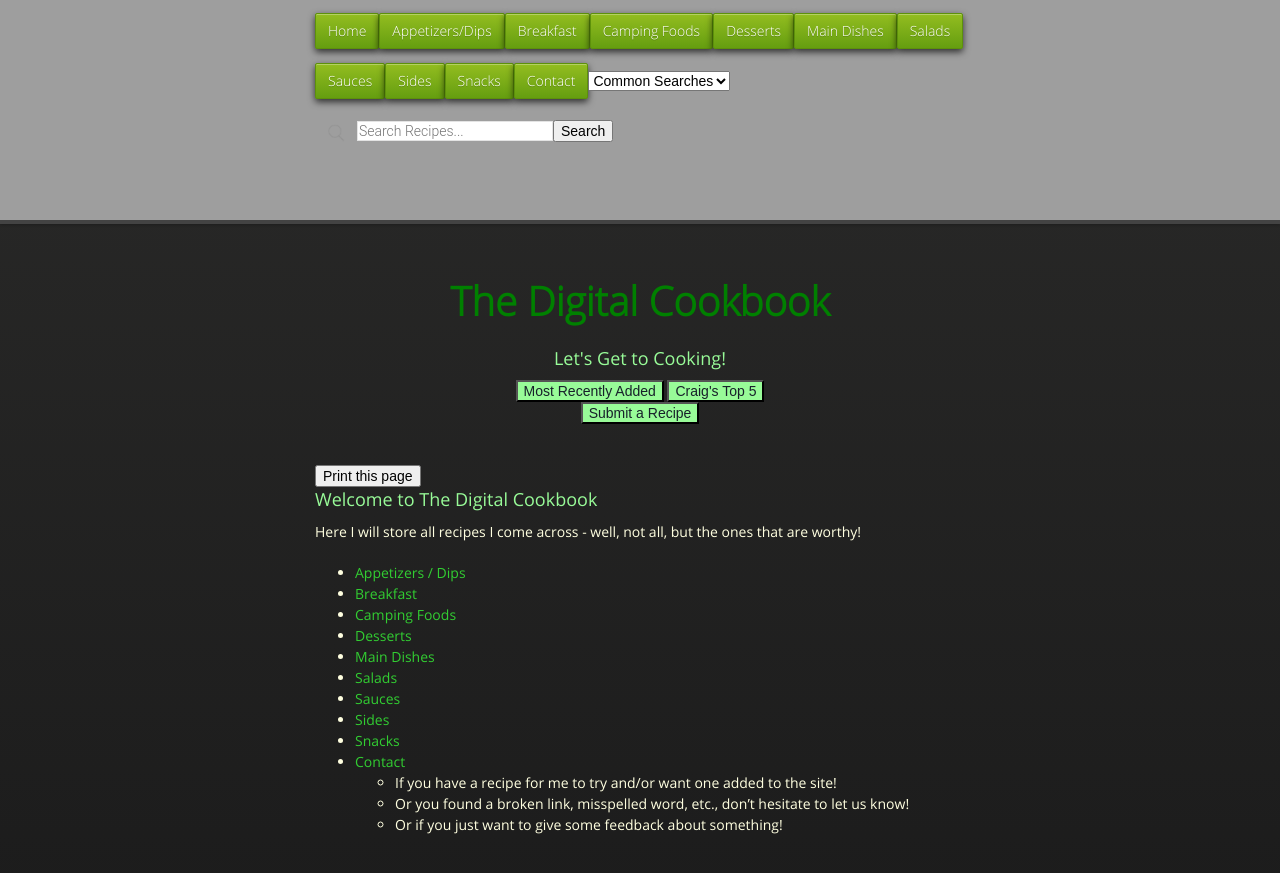
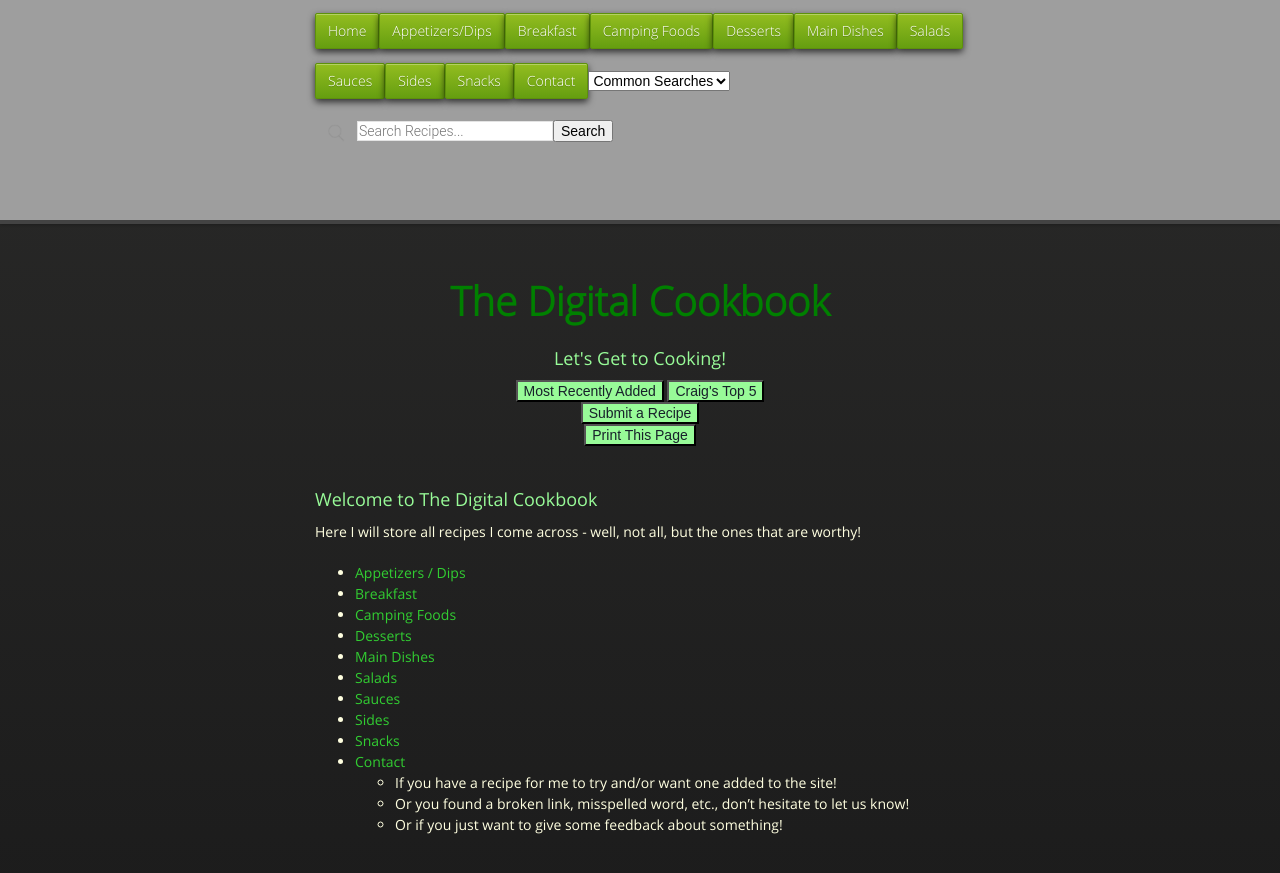
Before and after one commit to cmwillett/TheDigitalCookbook, a Jekyll site: the page built from index.md, in a window 1280 px wide. Shown: the top 873 px of the page. Built offline with Jekyll 4.4.1, drawn with Linux system fonts in a browser that asks for light colours; nearby versions of some CDN libraries.

Commit message:
testing print

```diff
--- a/_layouts/default.html
+++ b/_layouts/default.html
@@ -82,14 +82,14 @@ tipue_search_active: true
                     <form>
                         <input type="button" value="Most Recently Added"  style="background-color:#98FB98; color:#17202A;" onclick="window.location.href='{{site.github.url}}/MostRecentlyAdded/index.html'" />
                         <input type="button" value="Craig's Top 5" style="background-color:#98FB98; color:#17202A;" onclick="window.location.href='{{site.github.url}}/CraigsTop5/index.html'" /><br>
-                        <input type="button" value="Submit a Recipe" style="background-color:#98FB98; color:#17202A;" onclick="window.location.href='{{site.github.url}}/Contact/SubmitRecipe/index.html'" />
+                        <input type="button" value="Submit a Recipe" style="background-color:#98FB98; color:#17202A;" onclick="window.location.href='{{site.github.url}}/Contact/SubmitRecipe/index.html'" /><br>
+                        <input type="button" value="Print This Page" style="background-color:#98FB98; color:#17202A;" onclick="window.print();return false;"/>
                     </form>
                     </center>
                 </div>
             </section>
             <!-- Page.content -->
             <article class="post-content">
-              <button onclick="window.print();return false;">Print this page</button>
                 {{ content }}
             </article>
         </div>
```
